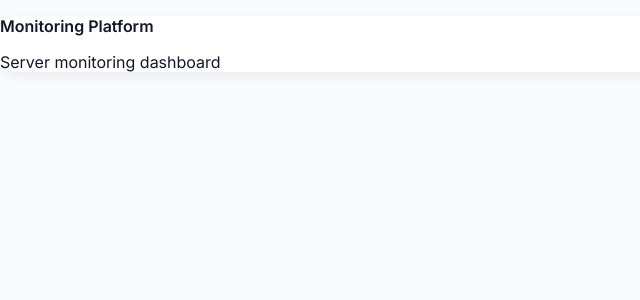
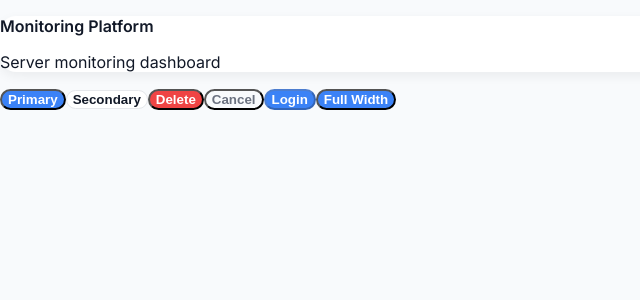
Before and after one commit to Shasatya/monitoring-platform-frontend, a React (Vite) app: page / in a window 1280 px wide. Shown: the top 300 px of the page, without its empty margins (0-640 px from the left). Built offline with nearby package versions, Linux system fonts and the light colour scheme; no server answers.

Commit message:
FEAT: added button

```diff
--- /dev/null
+++ b/src/components/ui/AppButton/AppButton.module.scss
@@ -0,0 +1,50 @@
+.button {
+  border-radius: var(--app-radius-md);
+  font-weight: 600;
+  transition:
+    background-color 150ms ease,
+    border-color 150ms ease,
+    transform 100ms ease;
+
+  &[data-variant="primary"] {
+    background: var(--app-primary);
+    color: #ffffff;
+
+    &:hover:not(:disabled) {
+      background: var(--app-primary-hover);
+    }
+  }
+
+  &[data-variant="secondary"] {
+    background: var(--app-surface);
+    color: var(--app-text-primary);
+    border: 1px solid var(--app-border);
+
+    &:hover:not(:disabled) {
+      background: var(--app-background);
+    }
+  }
+
+  &[data-variant="danger"] {
+    background: var(--app-danger);
+    color: #ffffff;
+
+    &:hover:not(:disabled) {
+      background: var(--app-danger-hover);
+    }
+  }
+
+  &[data-variant="ghost"] {
+    background: transparent;
+    color: var(--app-text-secondary);
+
+    &:hover:not(:disabled) {
+      background: var(--app-background);
+      color: var(--app-text-primary);
+    }
+  }
+
+  &:active:not(:disabled) {
+    transform: translateY(1px);
+  }
+}
--- /dev/null
+++ b/src/components/ui/AppButton/AppButton.tsx
@@ -0,0 +1,41 @@
+import type { ReactNode } from "react";
+import { Button } from "@mantine/core";
+import styles from "./AppButton.module.scss";
+
+type AppButtonVariant = "primary" | "secondary" | "danger" | "ghost";
+
+interface AppButtonProps {
+  children: ReactNode;
+  variant?: AppButtonVariant;
+  loading?: boolean;
+  disabled?: boolean;
+  fullWidth?: boolean;
+  type?: "button" | "submit" | "reset";
+  onClick?: () => void;
+}
+
+const AppButton = ({
+  children,
+  variant = "primary",
+  loading = false,
+  disabled = false,
+  fullWidth = false,
+  type = "button",
+  onClick,
+}: AppButtonProps) => {
+  return (
+    <Button
+      type={type}
+      loading={loading}
+      disabled={disabled}
+      fullWidth={fullWidth}
+      onClick={onClick}
+      className={styles.button}
+      data-variant={variant}
+    >
+      {children}
+    </Button>
+  );
+};
+
+export default AppButton;
--- /dev/null
+++ b/src/components/ui/index.ts
@@ -0,0 +1,2 @@
+export { default as AppButton } from "./AppButton/AppButton";
+export { default as AppCard } from "./AppCard/AppCard";
--- a/src/pages/Login.tsx
+++ b/src/pages/Login.tsx
@@ -1,5 +1,5 @@
 import { Stack, Text } from "@mantine/core";
-import AppCard from "../components/ui/AppCard/AppCard";
+import { AppButton, AppCard } from "../components/ui";
 
 const Login = () => {
   return (
@@ -10,6 +10,20 @@ const Login = () => {
           Server monitoring dashboard
         </Text>
       </AppCard>
+
+      <Stack p="xl" maw={400}>
+        <AppButton>Primary</AppButton>
+
+        <AppButton variant="secondary">Secondary</AppButton>
+
+        <AppButton variant="danger">Delete</AppButton>
+
+        <AppButton variant="ghost">Cancel</AppButton>
+
+        <AppButton loading>Login</AppButton>
+
+        <AppButton fullWidth>Full Width</AppButton>
+      </Stack>
     </Stack>
   );
 };
--- a/src/styles/globals.scss
+++ b/src/styles/globals.scss
@@ -1,38 +1,41 @@
 :root {
-  // Backgrounds
   --app-background: #f8fafc;
   --app-surface: #ffffff;
 
-  // Text
   --app-text-primary: #111827;
   --app-text-secondary: #6b7280;
   --app-text-muted: #9ca3af;
 
-  // Border
   --app-border: #e5e7eb;
 
-  // Shadow
+  --app-primary: #3b82f6;
+  --app-primary-hover: #2563eb;
+
+  --app-danger: #ef4444;
+  --app-danger-hover: #dc2626;
+
   --app-shadow-sm: 0 4px 12px rgba(0, 0, 0, 0.06);
 
-  // Radius
   --app-radius-sm: 8px;
   --app-radius-md: 12px;
   --app-radius-lg: 16px;
 }
 
 [data-mantine-color-scheme="dark"] {
-  // Backgrounds
   --app-background: #0f172a;
   --app-surface: #1e293b;
 
-  // Text
   --app-text-primary: #f8fafc;
   --app-text-secondary: #94a3b8;
   --app-text-muted: #64748b;
 
-  // Border
   --app-border: #334155;
 
-  // Shadow
+  --app-primary: #60a5fa;
+  --app-primary-hover: #3b82f6;
+
+  --app-danger: #f87171;
+  --app-danger-hover: #ef4444;
+
   --app-shadow-sm: 0 4px 12px rgba(0, 0, 0, 0.25);
 }
```
